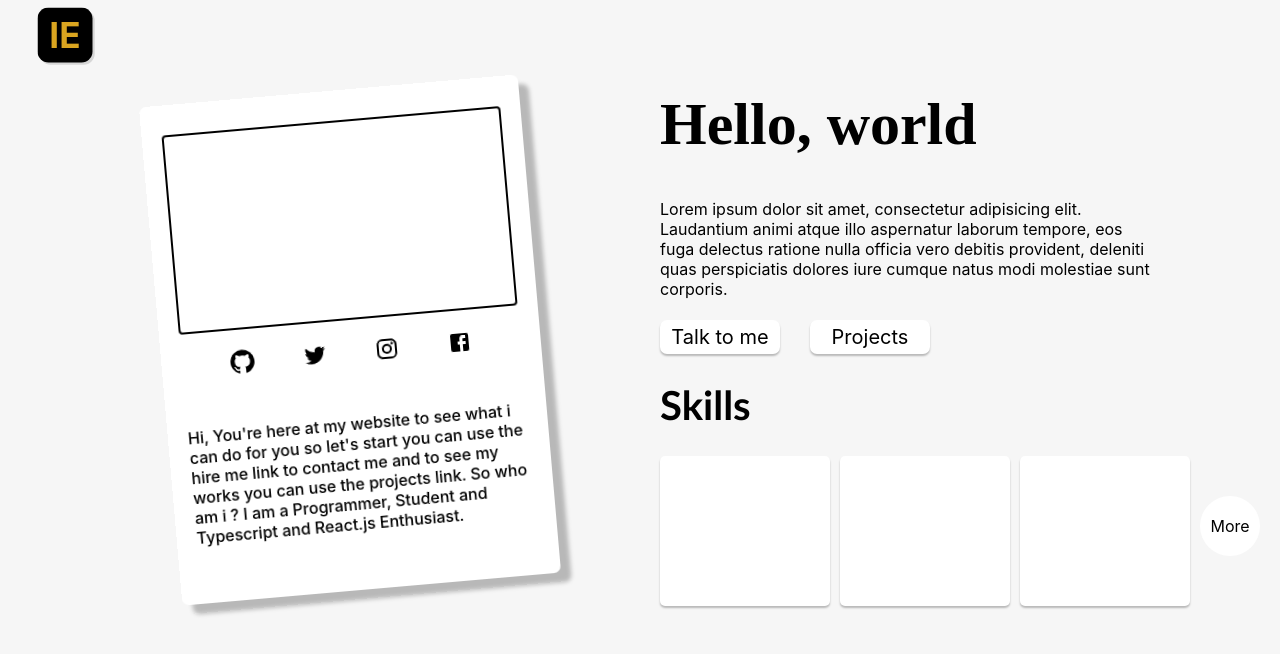
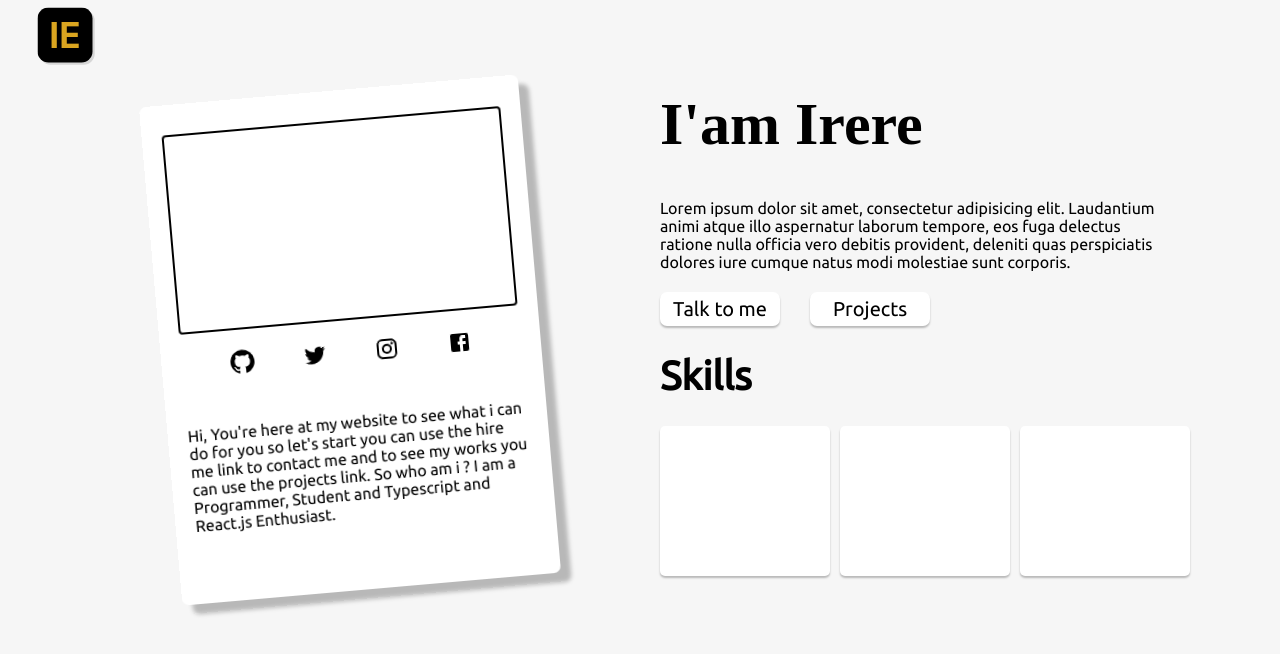
Before and after one commit to Irere123/My-Portfolio-v0, a Next.js app: page / in a window 1280 px wide. Shown: the top 654 px of the page. Built offline with nearby package versions, Linux system fonts and the light colour scheme.

Commit message:
refactor: updated ui and removed skills and contact

```diff
--- a/components/About.js
+++ b/components/About.js
@@ -1,3 +1,4 @@
+/* eslint-disable react/no-unescaped-entities */
 import React from "react";
 import Link from "next/link";
 import Image from "next/image";
@@ -8,7 +9,7 @@ function About() {
   return (
     <div>
       <div className={styles.AboutTitle}>
-        <h1>Hello, world</h1>
+        <h1>I'am Irere</h1>
       </div>
       <div className={styles.AboutText}>
         <h4>
@@ -33,11 +34,6 @@ function About() {
         <div className={styles.SkillCard}></div>
         <div className={styles.SkillCard}></div>
         <div className={styles.SkillCard}></div>
-        <div className={styles.MoreButton}>
-          <Link href="/skills">
-            <a>More</a>
-          </Link>
-        </div>
       </div>
     </div>
   );
--- a/components/Card.js
+++ b/components/Card.js
@@ -1,15 +1,19 @@
 /* eslint-disable react/no-unescaped-entities */
 import React from "react";
 import Link from "next/link";
+import Image from "next/image";
 import { GitHub, Facebook, Twitter, Instagram } from "@material-ui/icons";
 
 import styles from "../styles/Home.module.css";
+import profilePic from "../public/pic.jpg";
 
 function Card() {
   return (
     <div className={styles.CardContainer}>
       <div className={styles.cardProfile}>
-        <div className={styles.cardProfileImage}></div>
+        <div className={styles.cardProfileImage}>
+          {/* <Image src={profilePic} alt="Irere Emmy" className={styles.Img} /> */}
+        </div>
         <div className={styles.cardButtons}>
           <Link href="https://www.github.com/irere123">
             <a>
--- a/styles/Home.module.css
+++ b/styles/Home.module.css
@@ -36,6 +36,22 @@
   box-shadow: 10px 10px 4px rgba(0, 0, 0, 0.25);
   padding: 10px 20px;
   margin-top: 10px;
+  cursor: pointer;
+  font-family: "Ubuntu", Calibri;
+}
+
+.cardProfile:hover {
+  animation: td 600ms forwards;
+}
+
+@keyframes td {
+  from {
+    transform: scale(1.1);
+  }
+
+  to {
+    transform: scale(1);
+  }
 }
 
 .cardProfileImage {
@@ -48,6 +64,11 @@
   display: flex;
   justify-content: center;
   align-items: center;
+}
+
+.cardProfileImage > .Img {
+  width: 100px;
+  height: 100px;
 }
 
 .cardButtons {
@@ -82,6 +103,7 @@
 
 .AboutText {
   width: 500px;
+  font-family: "Ubuntu", Calibri;
 }
 
 .AboutText > h4 {
@@ -94,6 +116,7 @@
 
 .ContactButton > * {
   margin-right: 30px;
+  font-family: "Ubuntu", Calibri;
 }
 
 .ContactButton > .HireMeButton {
@@ -106,6 +129,7 @@
   font-size: 20px;
   border-radius: 7px;
   box-shadow: 0px 2px 2px rgba(0, 0, 0, 0.25);
+  transition: transfrom 100ms ease-in-out;
 }
 
 .HireMeButton:hover {
@@ -122,6 +146,7 @@
   font-size: 20px;
   border-radius: 7px;
   box-shadow: 0px 2px 2px rgba(0, 0, 0, 0.25);
+  transition: transfrom 100ms ease-in-out;
 }
 
 .ProjectsButton:hover {
@@ -138,7 +163,7 @@
 
 .SkillsTitle {
   font-size: 20px;
-  font-family: Calibri;
+  font-family: "Ubuntu", Calibri;
 }
 
 .SkillCard {
--- a/styles/globals.css
+++ b/styles/globals.css
@@ -1,3 +1,5 @@
+@import url("https://fonts.googleapis.com/css2?family=Ubuntu&display=swap");
+
 html,
 body {
   background-color: #f6f6f6;
```
Also changed, not shown: pages/skills.js (deleted, +0 -15 lines), styles/Contact.module.css (deleted, +0 -21 lines), styles/Skills.module.css (deleted).
